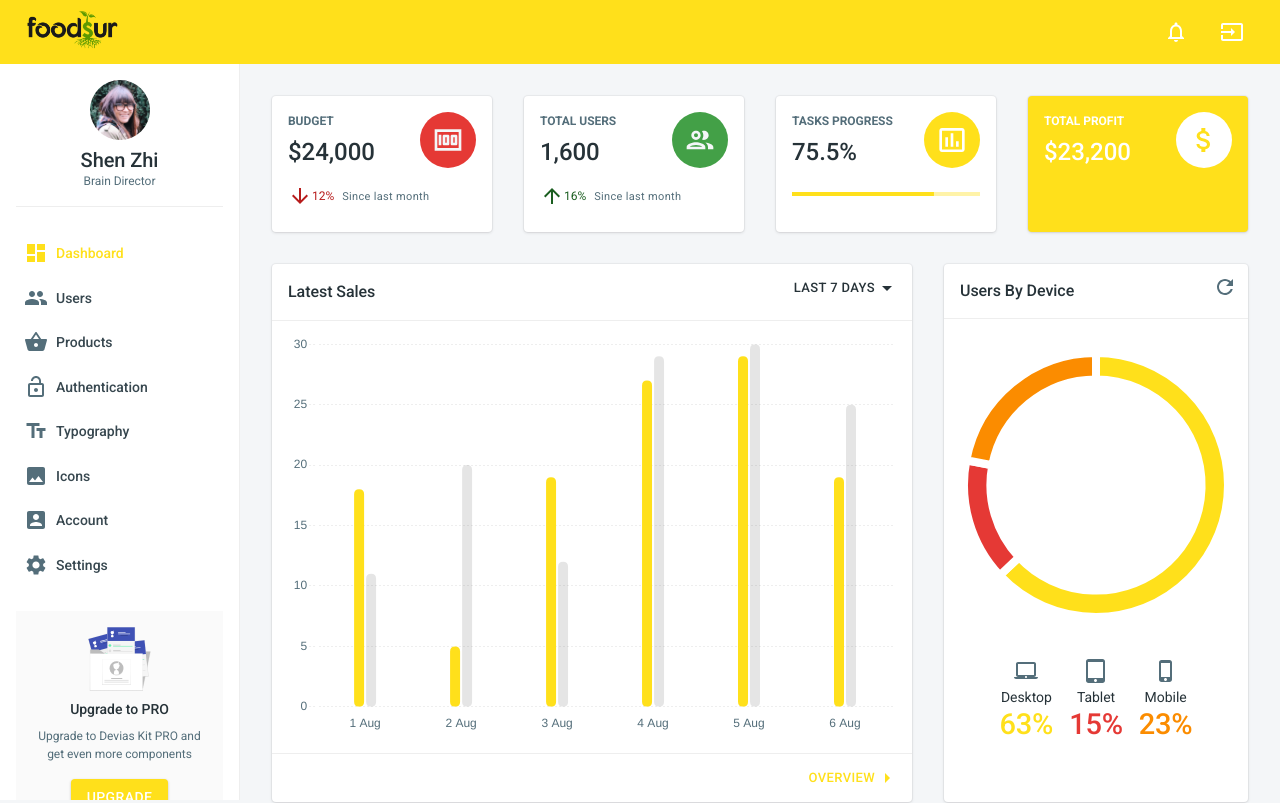
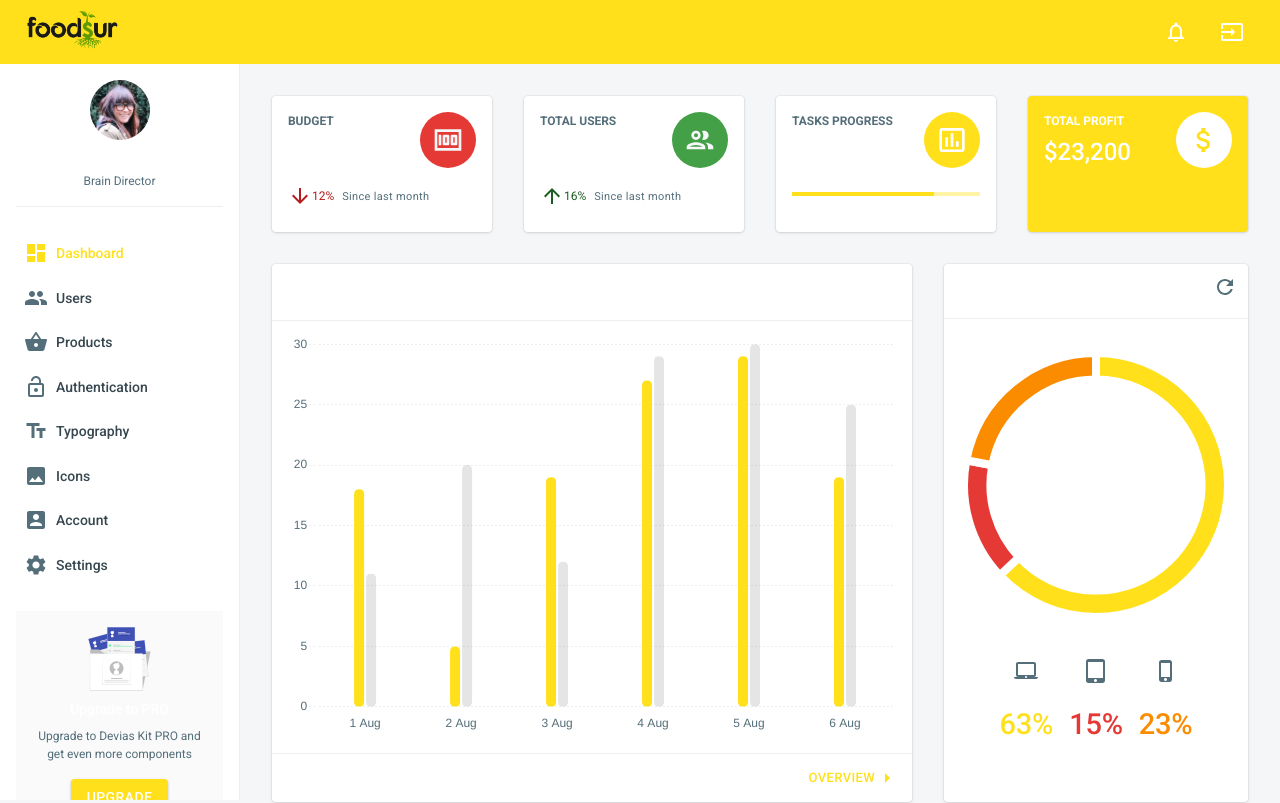
Before and after one commit to AtaAnsari/Foodsur-Client, a React (Create React App) app: page /dashboard in a window 1280 px wide. Shown: the top 803 px of the page. Built offline with nearby package versions, Linux system fonts and the light colour scheme; what validate.js would draw is missing.

Commit message:
add text and center bg image

```diff
--- a/src/theme/palette.js
+++ b/src/theme/palette.js
@@ -43,7 +43,7 @@ export default {
     light: colors.red[400]
   },
   text: {
-    primary: colors.blueGrey[900],
+    primary: '#fff',
     secondary: colors.blueGrey[600],
     link: colors.blue[600]
   },
--- a/src/views/Landing/Landing.js
+++ b/src/views/Landing/Landing.js
@@ -1,10 +1,11 @@
 import React from 'react';
 import { makeStyles } from '@material-ui/styles';
-import { Button, Container, Typography } from '@material-ui/core';
+import { Button, Container, Typography, Card } from '@material-ui/core';
 
 const useStyles = makeStyles(theme => ({
   root: {
     padding: theme.spacing(4),
+    paddingTop: theme.spacing(20),
     backgroundImage: "url('/images/landing-bg.jpg')",
     height: "100%",
     backgroundRepeat: "no-repeat",
@@ -15,6 +16,9 @@ const useStyles = makeStyles(theme => ({
   buttonStyle: {
     marginTop: '0.5rem',
     marginBottom: '1rem'
+  },
+  cardStyle: {
+    padding: '1rem'
   }
 }));
 
@@ -22,7 +26,7 @@ const Landing = () => {
   const classes = useStyles()
   return (
     <Container className={classes.root}>
-      <Typography variant='h1' className={classes.header} gutterBottom={true} align={'center'}>
+      <Typography variant='h1' className={classes.header} gutterBottom={true} align={'center'} color={'text'}>
         Find the Right Food For You
       </Typography>
       <Button variant='contained' color='primary' fullWidth={true} className={classes.buttonStyle}>Login</Button>
```
